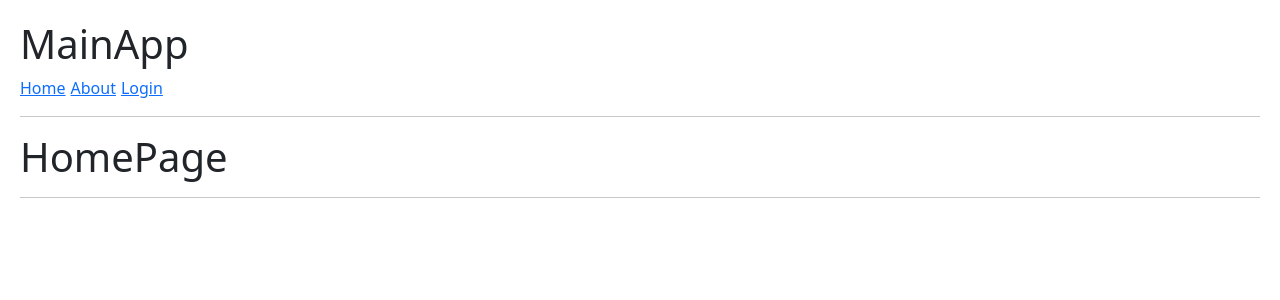
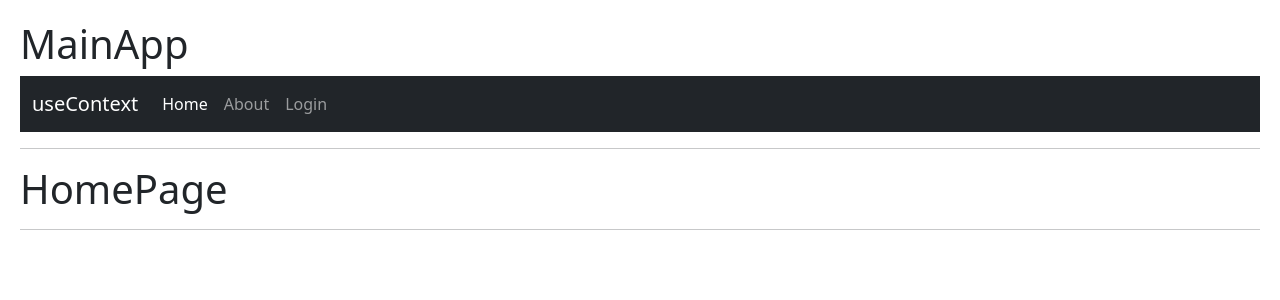
Before and after one commit to VictorLascares/hook-app, a React (Vite) app: page / in a window 1280 px wide. Shown: the top 300 px of the page. Built offline with nearby package versions, Linux system fonts and the light colour scheme.

Commit message:
Implementacion del componente NavLink de react-router-dom

```diff
--- a/src/09-useContext/NavBar.jsx
+++ b/src/09-useContext/NavBar.jsx
@@ -1,11 +1,39 @@
-import { Link } from "react-router-dom";
+import { Link, NavLink } from "react-router-dom";
 
 export const NavBar = () => {
     return (
-        <>
-            <Link to="/">Home</Link>
-            <Link to="/about">About</Link>
-            <Link to="/login">Login</Link>
-        </>
+        <nav className="navbar navbar-expand-lg navbar-dark bg-dark">
+            <div className="container-fluid">
+                <Link className="navbar-brand" to="/">useContext</Link>
+                <div className="collapse navbar-collapse" id="navbarNav">
+                    <ul className="navbar-nav">
+                        <li className="nav-item">
+                            <NavLink
+                                className={(args) => `nav-link ${args.isActive ? 'active' : ''}`}
+                                to="/"
+                            >
+                                Home
+                            </NavLink>
+                        </li>
+                        <li className="nav-item">
+                            <NavLink
+                                className={(args) => `nav-link ${args.isActive ? 'active' : ''}`}
+                                to="/about"
+                            >
+                                About
+                            </NavLink>
+                        </li>
+                        <li className="nav-item">
+                            <NavLink
+                                className={(args) => `nav-link ${args.isActive ? 'active' : ''}`}
+                                to="/login"
+                            >
+                                Login
+                            </NavLink>
+                        </li>
+                    </ul>
+                </div>
+            </div>
+        </nav>
     );
 };
--- a/src/index.css
+++ b/src/index.css
@@ -5,7 +5,3 @@
 button {
     margin-right: 10px;
 }
-
-a {
-    margin-right: 5px;
-}
```
